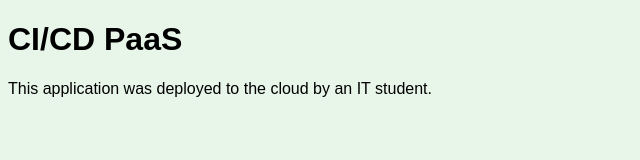
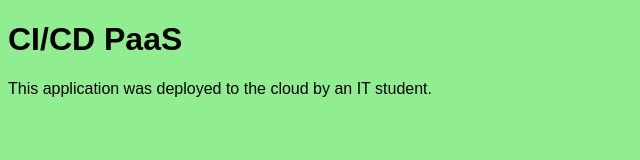
Before and after one commit to ptreeviriyanupab/my-cloud-app, a plain HTML site: page index.html in a window 1280 px wide. Shown: the whole page, without its empty margins (0-640 px from the left). Drawn offline with Linux system fonts and the light colour scheme.

Commit message:
Update index.html

```diff
--- a/index.html
+++ b/index.html
@@ -4,7 +4,7 @@
     <title>My First Cloud App</title>
     <style>
         body {
-            background-color: #E8F5E9; /* soft light green, works well with black text */
+            background-color: #90EE90; /* soft light green, works well with black text */
             color: #000;
             font-family: Arial, sans-serif;
         }
```
